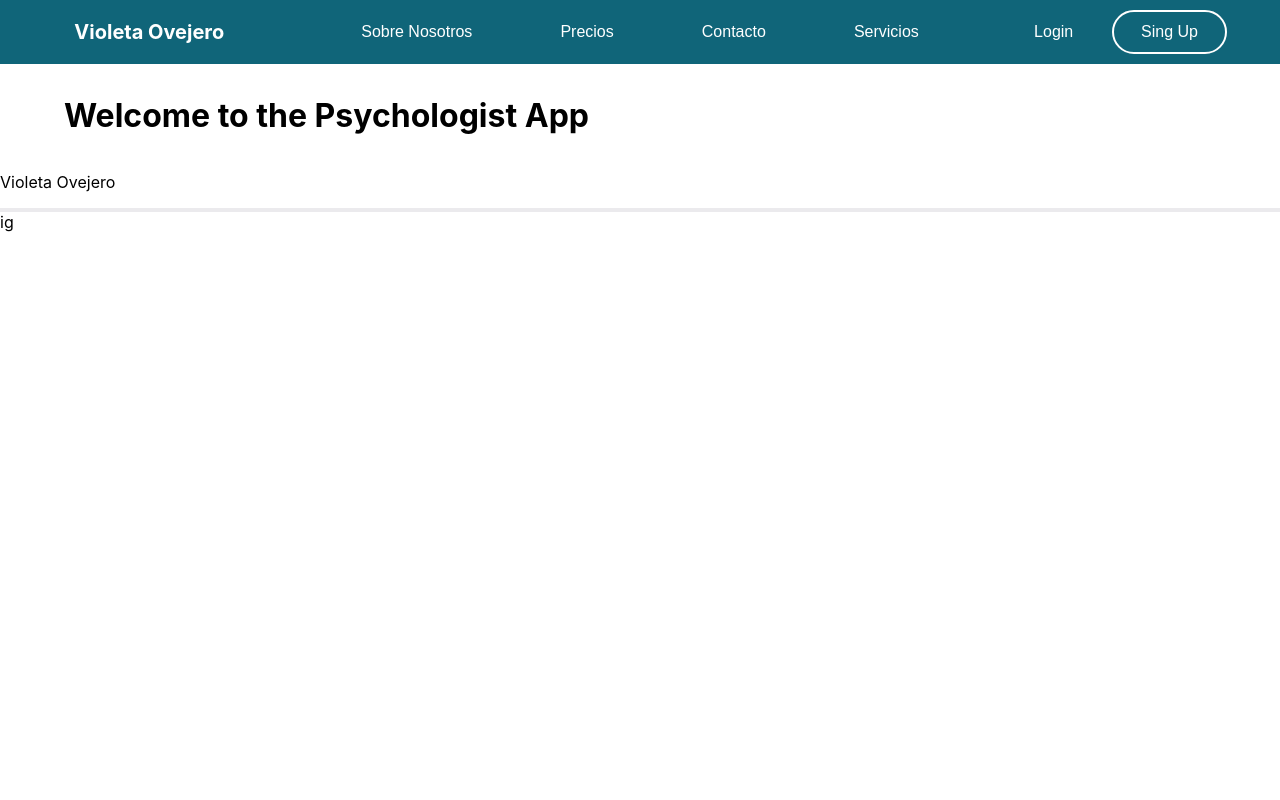
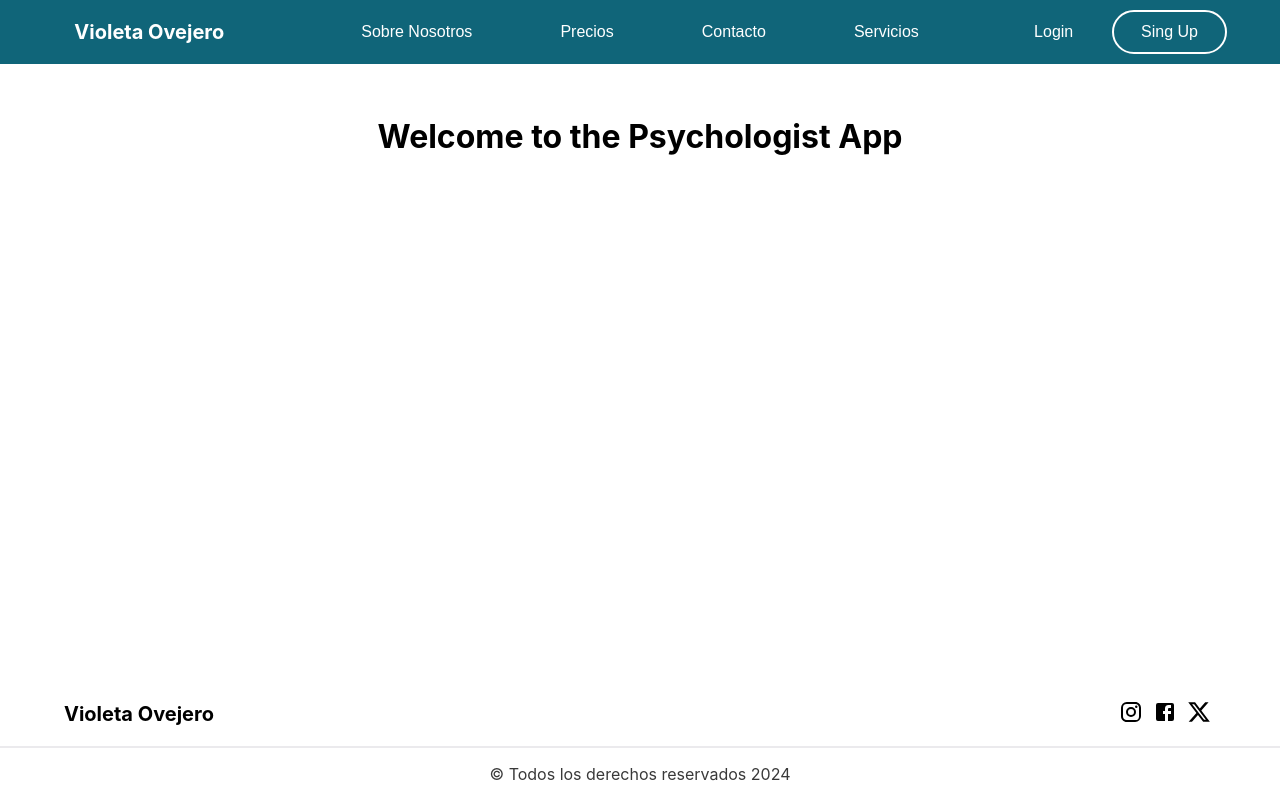
Before and after one commit to Diego-DPL/violeta-ovejero, a React (Create React App) app: page / in a window 1280 px wide. Built offline with nearby package versions, Linux system fonts and the light colour scheme.

Commit message:
cambios en el diseño del footer

```diff
--- a/src/App.css
+++ b/src/App.css
@@ -1,5 +1,8 @@
-.App {
+.app {
+  display: flex;
+  flex-flow: column;
   text-align: center;
+  justify-content: space-between;
 }
 
 .App-logo {
--- a/src/App.js
+++ b/src/App.js
@@ -7,10 +7,12 @@ import Confirmation from './pages/Confirmation';
 import Header from './components/Header/Header';
 import Footer from './components/Footer/Footer';
 import { Container } from '@mui/material';
+import './App.css';
 
 function App() {
   return (
     <>
+    <div className='app'>
       <Header />
       <Container component="main" sx={{ flexGrow: 1, mt: 4 }}>
         <Routes>
@@ -21,6 +23,7 @@ function App() {
         </Routes>
       </Container>
       <Footer />
+      </div>
     </>
   );
 }
--- a/src/components/Footer/Footer.css
+++ b/src/components/Footer/Footer.css
@@ -1,8 +1,46 @@
 .footer {
     display: flex;
     flex-flow: column;
+    position: fixed;
+    bottom: 0;
+    width: 100%;
+}
+
+
+.logoFooter{
+    font-weight: bold;
+    font-size: 20px;
+}
+
+
+.topFooter {
+    display: flex;
+    flex-flow: row;
+    justify-content: space-between;
+    align-items: center;
+    margin-left: 4rem;
+    margin-right: 4rem;
+}
+
+.socialMediaIconsFooter{
+    display: flex;
+    flex-flow: row;
+    justify-content: space-between;
+    align-items: center;
+}
+
+.socialMedia{
+    margin: 5px;
+
 }
 
 .footerDivider {
-    border: 2px solid #EBEAED;
+    border: 1px solid #EBEAED;
 }
+
+.derechos {
+    font-size: 1rem;
+    color: #393939;
+    margin: 0;
+    padding: 1rem;
+}
--- a/src/components/Footer/Footer.jsx
+++ b/src/components/Footer/Footer.jsx
@@ -2,13 +2,25 @@ import React from 'react';
 import './Footer.css';
 import { Box, Typography, Link, IconButton } from '@mui/material';
 import InstagramIcon from '@mui/icons-material/Instagram';
+import FacebookIcon from '@mui/icons-material/Facebook';
+import XIcon from '@mui/icons-material/X';
 
 const Footer = () => {
   return (
     <div className='footer'>
-      <p>Violeta Ovejero</p>
+
+      <div className='topFooter'>
+        <p className='logoFooter'>Violeta Ovejero</p>
+        <div className='socialMediaIconsFooter'>
+          <div className='socialMedia'><InstagramIcon /></div>
+          <div className='socialMedia'><FacebookIcon /></div>
+          <div className='socialMedia'><XIcon /></div>
+        </div>
+
+      </div>
+
       <div className='footerDivider'></div>
-      <div className='socialMedia'>ig</div>
+      <p className='derechos'>© Todos los derechos reservados 2024</p>
     </div>
 
 
```
